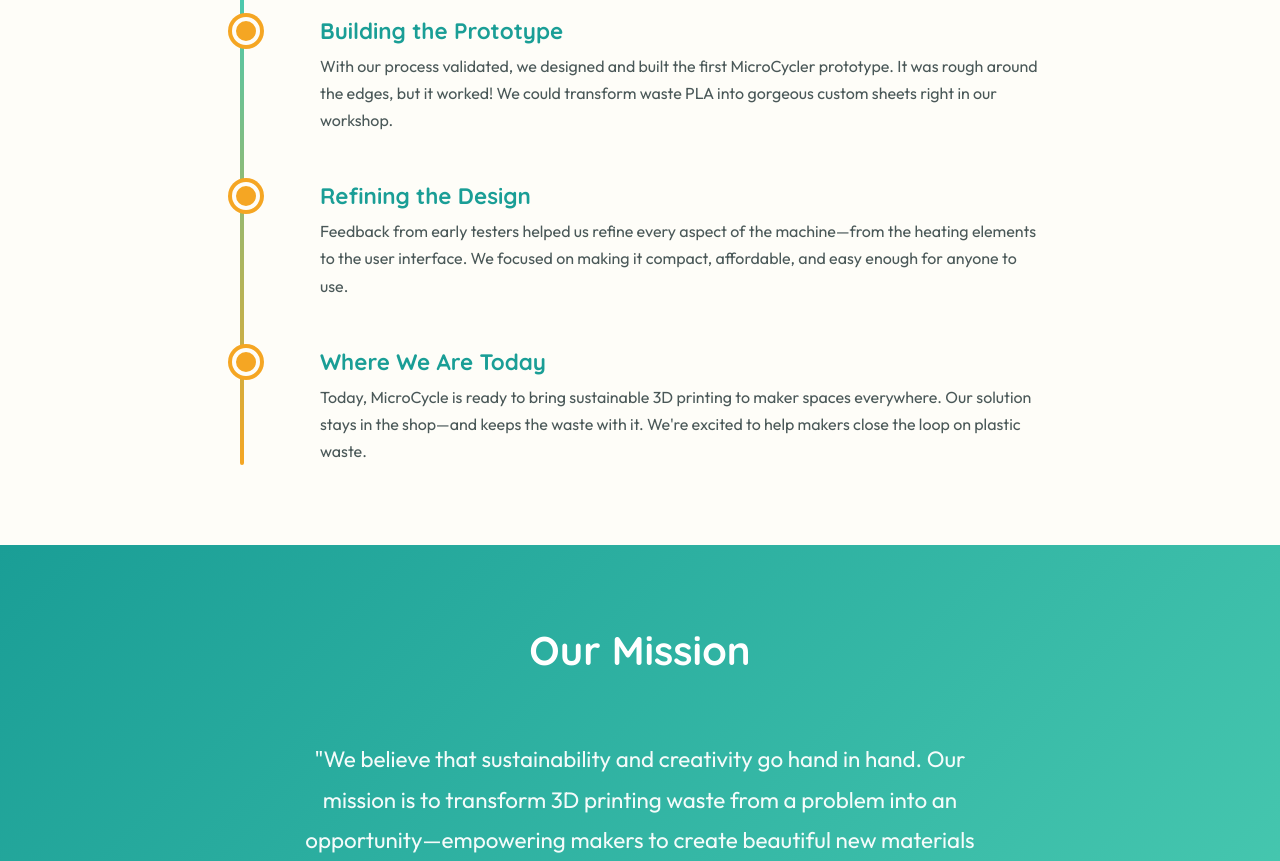
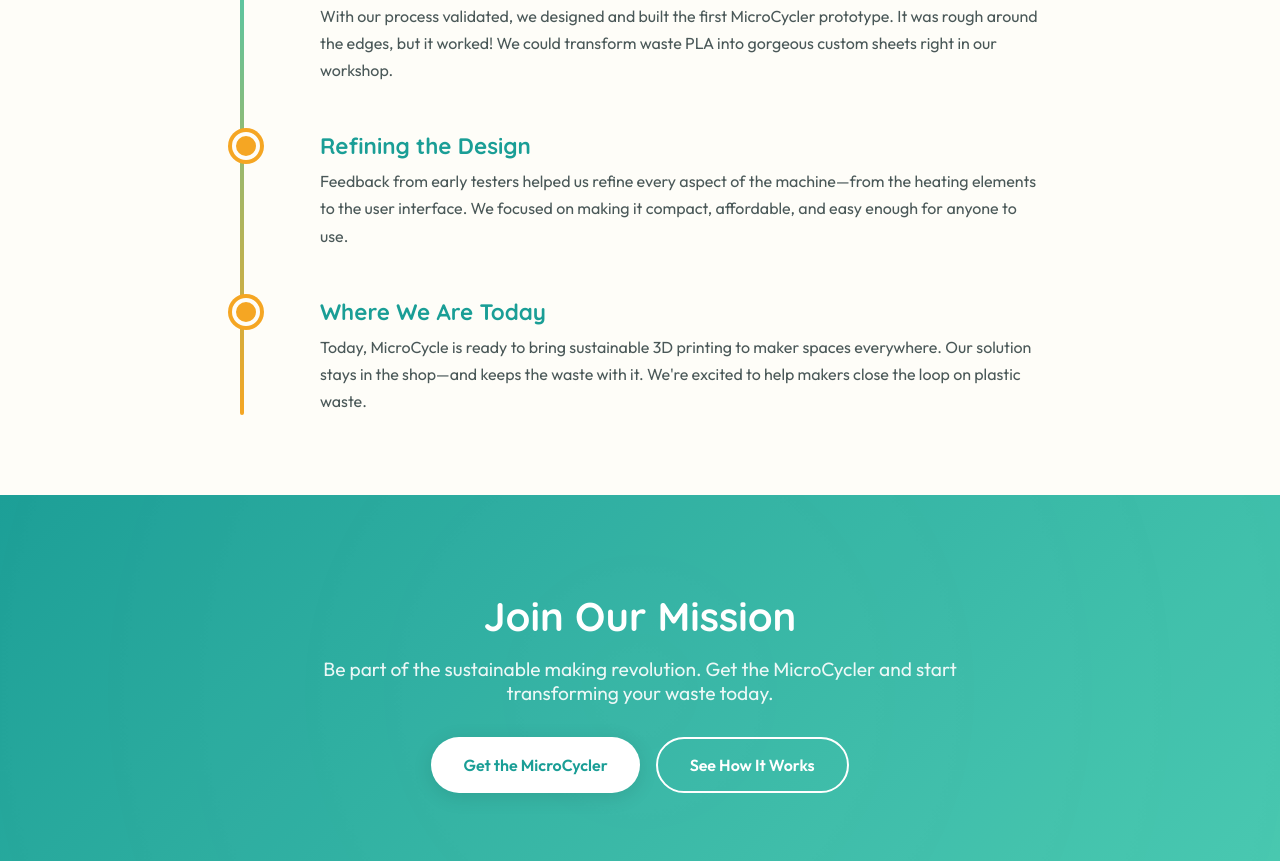
Before and after one commit to MicroCycle/MicroCycle-Website, a plain HTML site: page our-story.html in a window 1280 px wide. Shown: the part 1939-2800 px from the top of the page. Drawn offline with Linux system fonts and the light colour scheme.

Commit message:
removed mission statement box

```diff
--- a/our-story.html
+++ b/our-story.html
@@ -45,7 +45,6 @@
     <section class="content-section alt-bg">
         <div class="content-wrapper">
             <div class="section-header">
-                <span class="section-tag">Meet the Team</span>
                 <h2>The Founders</h2>
                 <p>Three makers united by a mission to make 3D printing sustainable</p>
             </div>
@@ -116,20 +115,6 @@
         </div>
     </section>
 
-    <!-- Mission Section -->
-    <section class="content-section teal-bg">
-        <div class="content-wrapper">
-            <div class="section-header">
-                <h2>Our Mission</h2>
-            </div>
-            <div style="max-width: 700px; margin: 0 auto; text-align: center;">
-                <p style="font-size: 1.4rem; line-height: 1.8; color: rgba(255,255,255,0.95);">
-                    "We believe that sustainability and creativity go hand in hand. Our mission is to transform 3D printing waste from a problem into an opportunity—empowering makers to create beautiful new materials while protecting our planet."
-                </p>
-            </div>
-        </div>
-    </section>
-
     <!-- CTA Section -->
     <section class="cta-section">
         <div class="cta-content">
--- a/styles.css
+++ b/styles.css
@@ -500,7 +500,7 @@ nav.scrolled {
 
 /* How It Works */
 .how-it-works {
-    padding: 6rem 5%;
+    padding: 4rem 5%;
     background: var(--cream);
 }
 
```
